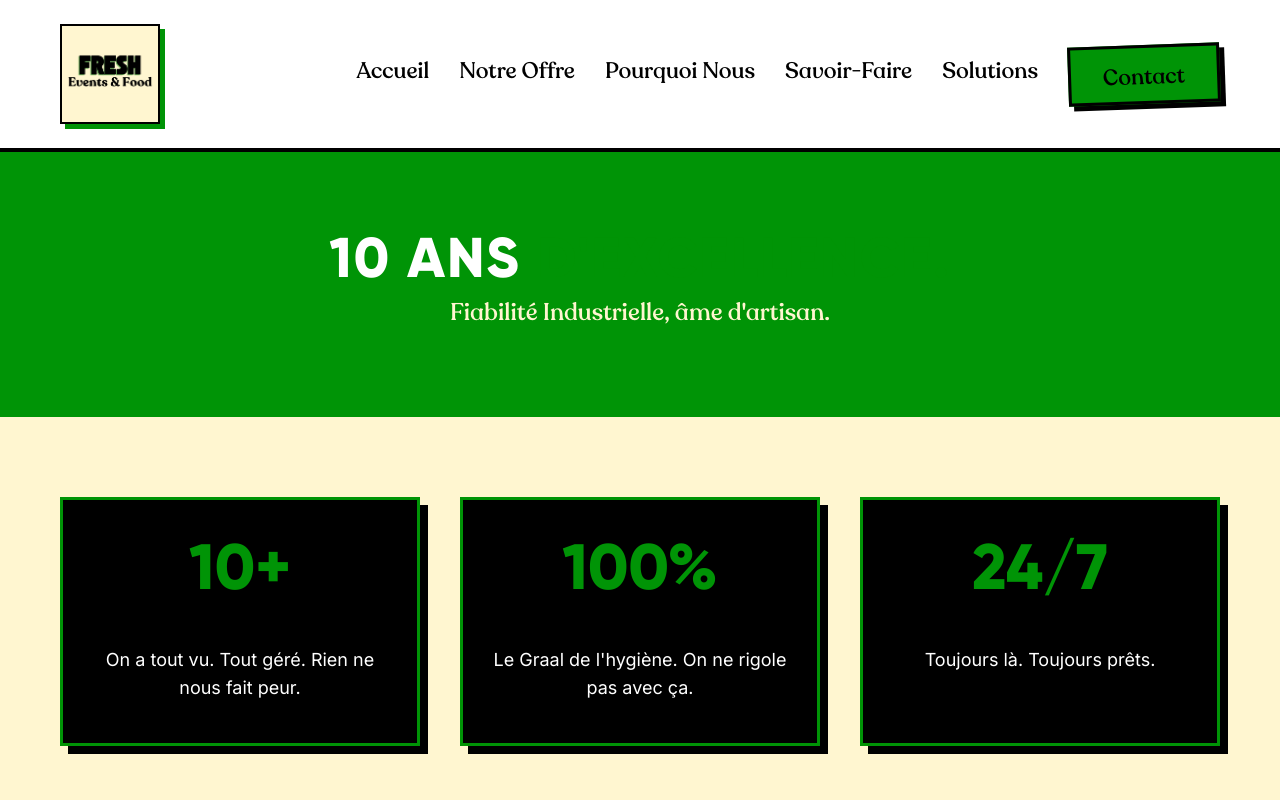
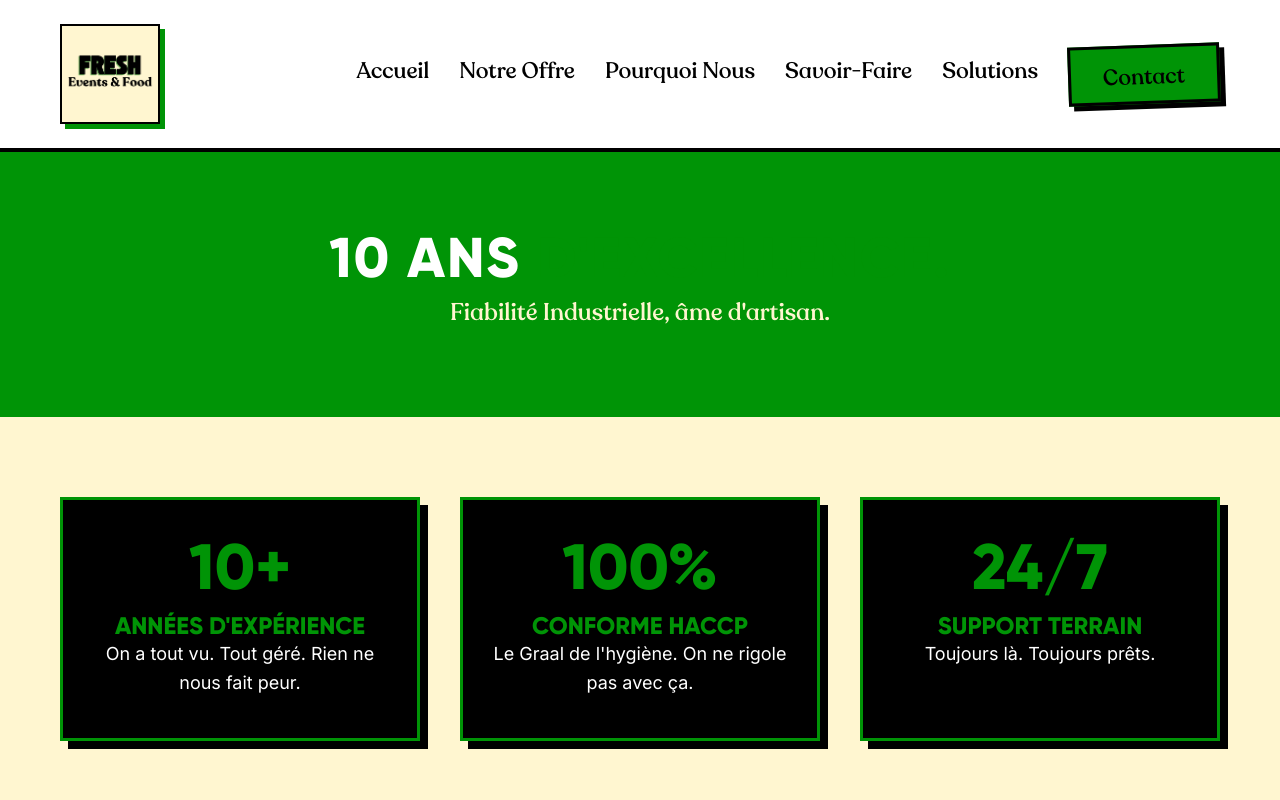
Before and after one commit to faresqdr/fresh-events, a Vue app: page /savoir-faire in a window 1280 px wide. Shown: the top 800 px of the page. Built offline with nearby package versions, Linux system fonts and the light colour scheme.

Commit message:
Fix black text on black background in expertise cards

```diff
--- a/src/views/ExpertiseView.vue
+++ b/src/views/ExpertiseView.vue
@@ -77,11 +77,20 @@
     transition: transform 0.3s;
 }
 
+.xp-card h3 {
+    color: var(--color-primary);
+    font-size: 1.5rem;
+}
+
 .xp-card:hover {
     transform: translateY(-5px);
     background: var(--color-secondary);
     color: var(--color-black);
     border-color: var(--color-black);
+}
+
+.xp-card:hover h3 {
+    color: var(--color-black);
 }
 
 .number {
```
